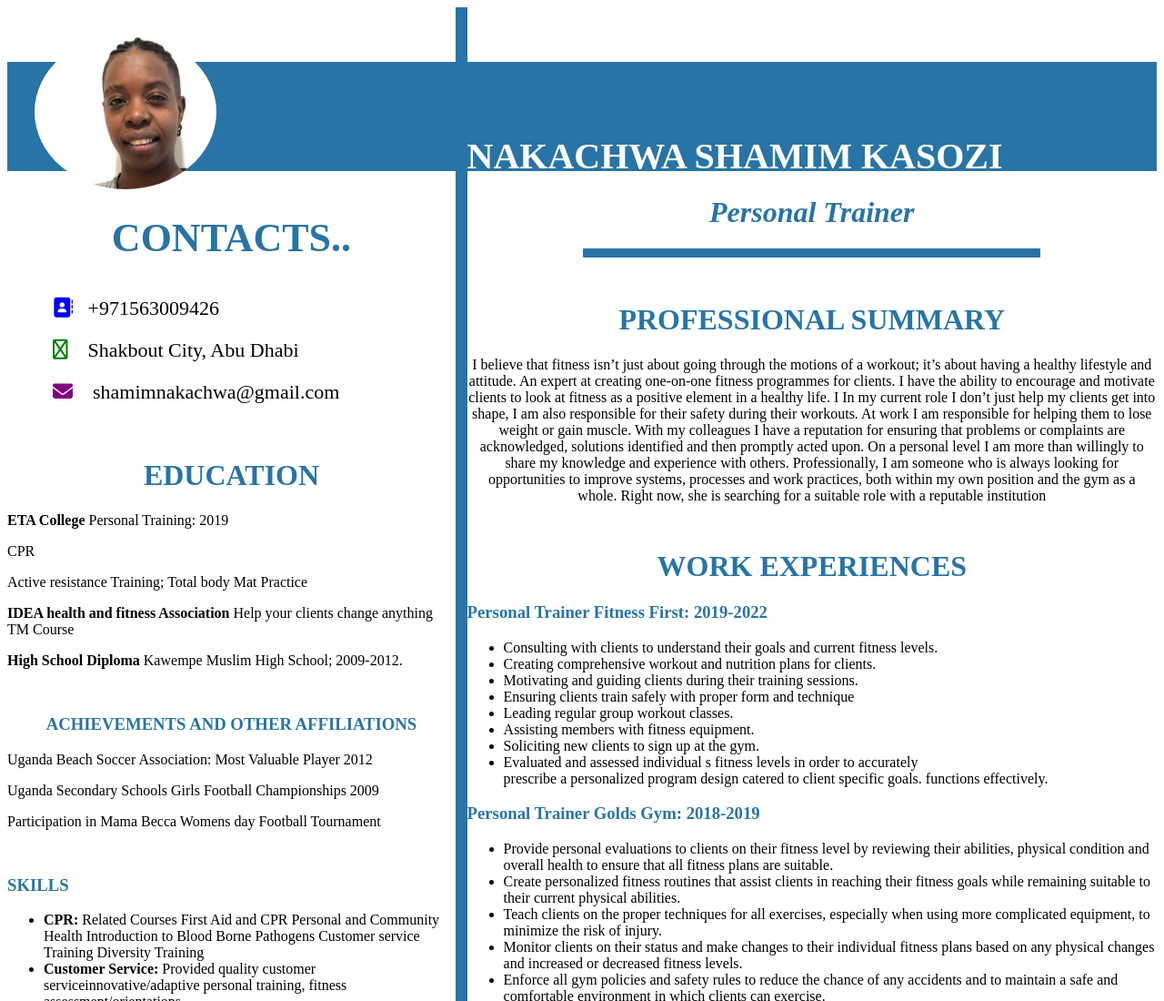
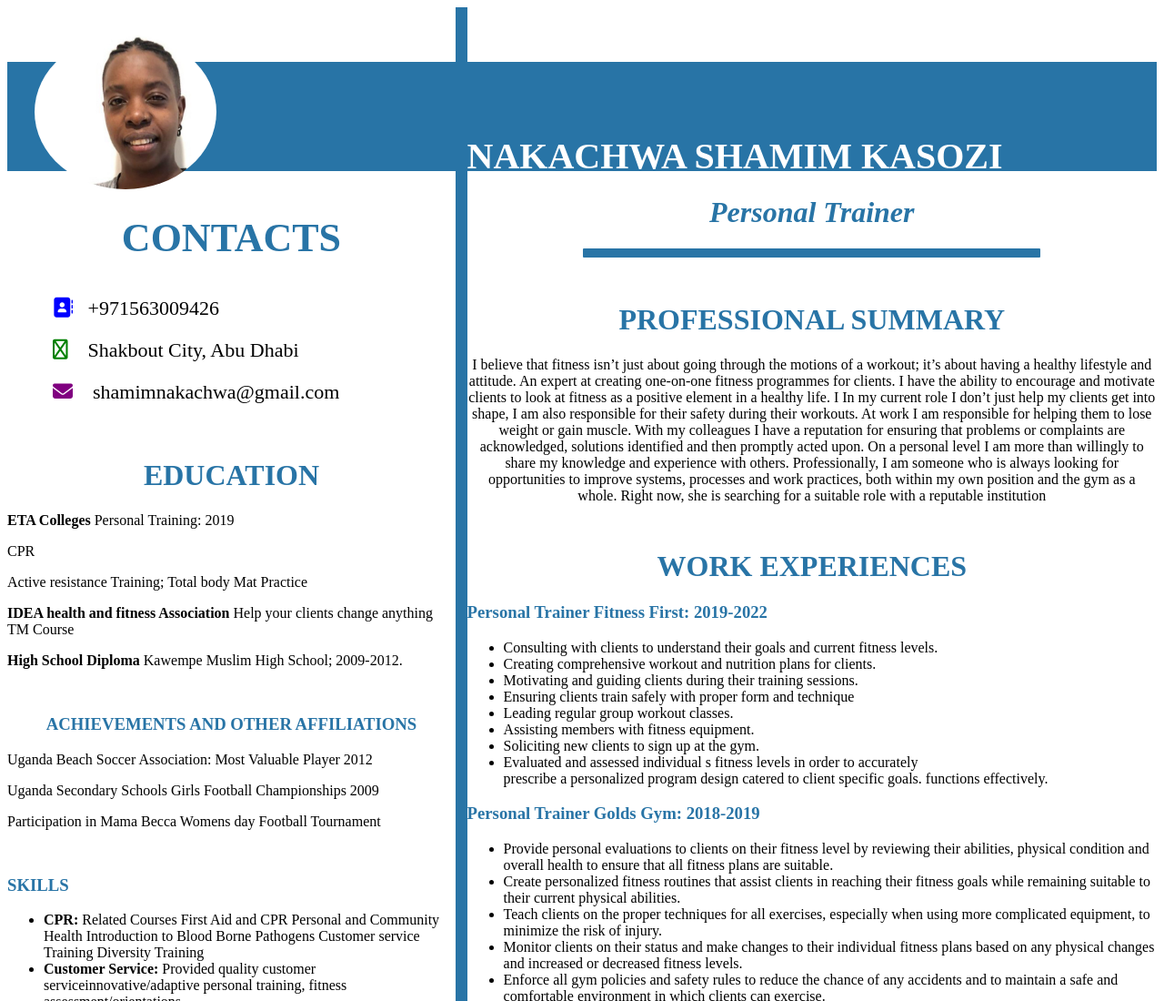
Before and after one commit to Ahmatovu/Sham, a plain HTML site: page index.html in a window 1280 px wide. Shown: the top 1100 px of the page at 91% size. Drawn offline with Linux system fonts and the light colour scheme.

Commit message:
Update index.html

```diff
--- a/index.html
+++ b/index.html
@@ -19,7 +19,7 @@
 
         </div>
         <div class="details">
-            <h1>CONTACTS..</h1>
+            <h1>CONTACTS</h1>
             <ul>
                 <li><i style="color: blue;" class="fa-solid fa-address-book"></i>&nbsp; &nbsp;+971563009426</li>
                 <li><i style="color: green;" class="fa-regular fa-location-dot"></i>&nbsp; &nbsp; Shakbout City, Abu Dhabi </li>
@@ -29,7 +29,7 @@
         </div>
         <div class="education">
             <h1 style="text-align: center;">EDUCATION</h1>
-            <p> <b>ETA College</b>  Personal Training: 2019 </p>
+            <p> <b>ETA Colleges</b>  Personal Training: 2019 </p>
             <p>CPR </p>
 
               <p>Active resistance Training; Total body Mat Practice </p>
```
